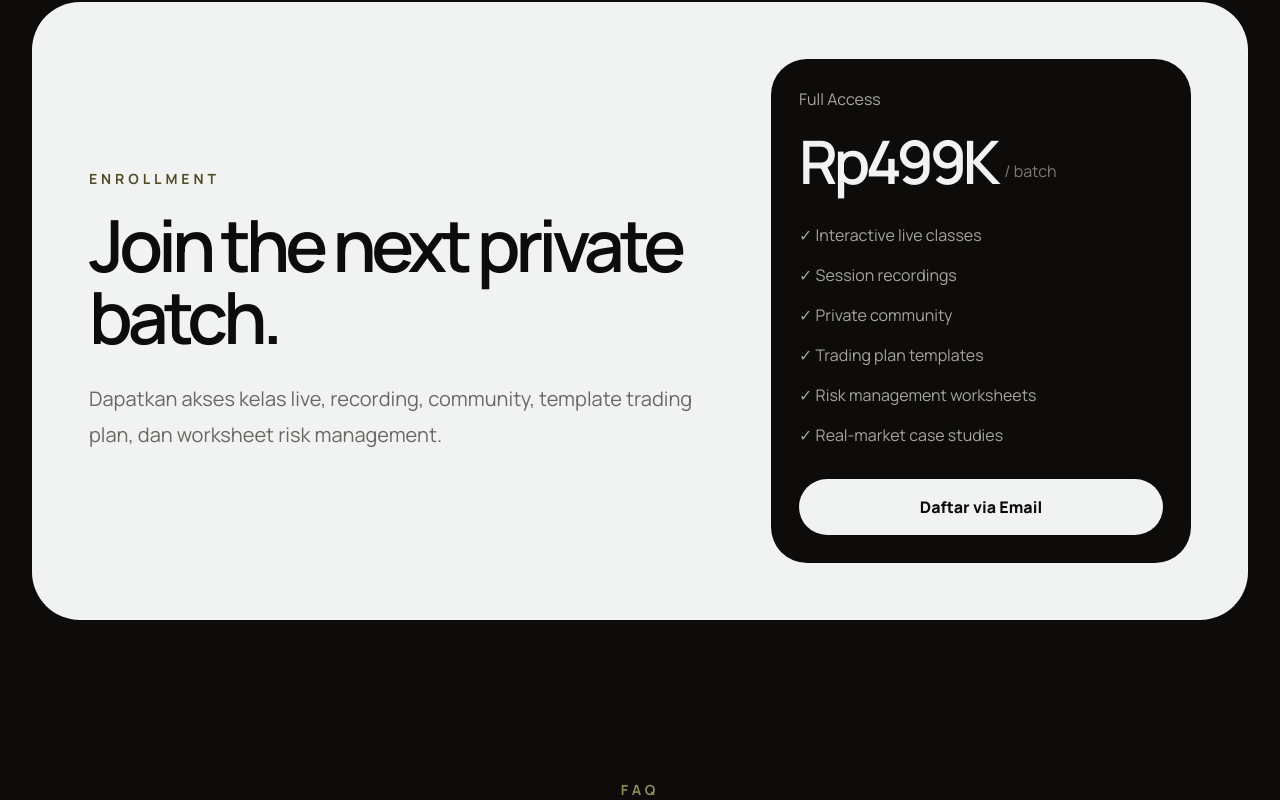
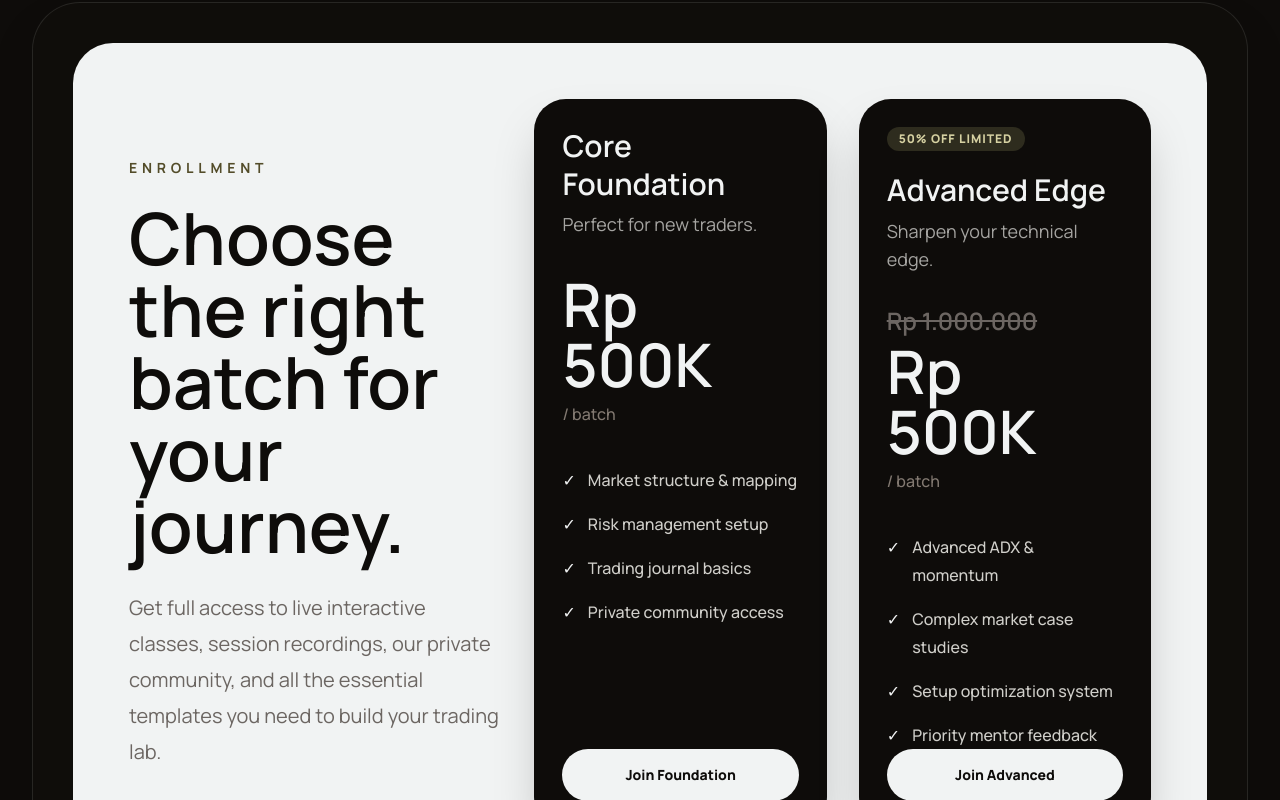
Before and after one commit to Susetyo/class-trade-landing-page, a Next.js app: page / in a window 1280 px wide. Shown: the part 5040-5840 px from the top of the page. Built offline with nearby package versions, Linux system fonts and the light colour scheme.

Commit message:
fix: enrollment section

```diff
--- a/app/components/pricing.tsx
+++ b/app/components/pricing.tsx
@@ -1,35 +1,123 @@
-import { features } from "../data";
-import { SectionHeading } from "./section-heading";
+const plans = [
+  {
+    name: "Core Foundation",
+    description: "Perfect for new traders.",
+    price: "Rp 500K",
+    cta: "Join Foundation",
+    href: "mailto:hello@kafeinmatcha.academy?subject=Join%20Core%20Foundation",
+    features: [
+      "Market structure & mapping",
+      "Risk management setup",
+      "Trading journal basics",
+      "Private community access",
+    ],
+  },
+  {
+    name: "Advanced Edge",
+    description: "Sharpen your technical edge.",
+    price: "Rp 500K",
+    originalPrice: "Rp 1.000.000",
+    badge: "50% OFF LIMITED",
+    cta: "Join Advanced",
+    href: "mailto:hello@kafeinmatcha.academy?subject=Join%20Advanced%20Edge",
+    features: [
+      "Advanced ADX & momentum",
+      "Complex market case studies",
+      "Setup optimization system",
+      "Priority mentor feedback",
+    ],
+  },
+];
 
 export function Pricing() {
   return (
     <section id="pricing" className="relative z-10 px-4 py-20 md:px-8">
-      <div className="mx-auto max-w-7xl rounded-[48px] border border-white/10 bg-[#F1F3F3] p-6 text-[#0E0C0A] md:p-10 lg:p-14">
-        <div className="grid gap-10 lg:grid-cols-[1fr_420px] lg:items-center">
-          <SectionHeading
-            eyebrow="Enrollment"
-            title="Join the next private batch."
-            body="Dapatkan akses kelas live, recording, community, template trading plan, dan worksheet risk management."
-            tone="light"
-          />
+      <div className="mx-auto max-w-7xl overflow-hidden rounded-[48px] border border-white/10 bg-[#0F0D0A] p-5 shadow-2xl md:p-10">
+        <div className="rounded-[40px] bg-[#F1F3F3] p-6 text-[#0E0C0A] md:p-10 lg:p-14">
+          <div className="grid gap-8 lg:grid-cols-[1.15fr_0.9fr_0.9fr] lg:items-stretch">
+            <div className="flex flex-col justify-center">
+              <p className="text-sm font-bold uppercase tracking-[0.34em] text-[#534C29]">
+                Enrollment
+              </p>
+              <h2 className="mt-6 max-w-xl text-5xl font-semibold leading-[0.92] md:text-7xl">
+                Choose the right batch for your journey.
+              </h2>
+              <p className="mt-7 max-w-xl text-xl leading-9 text-[#6C6662]">
+                Get full access to live interactive classes, session recordings,
+                our private community, and all the essential templates you need
+                to build your trading lab.
+              </p>
+            </div>
 
-          <div className="rounded-[36px] bg-[#0E0C0A] p-7 text-[#F1F3F3]">
-            <p className="text-[#A5A4A1]">Full Access</p>
-            <div className="mt-5 flex items-end gap-2">
-              <p className="text-6xl font-semibold tracking-[-0.07em]">Rp499K</p>
-              <p className="pb-2 text-[#827971]">/ batch</p>
-            </div>
-            <ul className="mt-8 space-y-4 text-[#A5A4A1]">
-              {features.map((feature) => (
-                <li key={feature}>✓ {feature}</li>
-              ))}
-            </ul>
-            <a href="mailto:hello@kafeinmatcha.academy" className="mt-8 block rounded-full bg-[#F1F3F3] px-8 py-4 text-center font-extrabold text-[#0E0C0A] transition hover:bg-white">
-              Daftar via Email
-            </a>
+            {plans.map((plan) => (
+              <PlanCard key={plan.name} {...plan} />
+            ))}
           </div>
         </div>
       </div>
     </section>
   );
 }
+
+function PlanCard({
+  name,
+  description,
+  price,
+  originalPrice,
+  badge,
+  cta,
+  href,
+  features,
+}: {
+  name: string;
+  description: string;
+  price: string;
+  originalPrice?: string;
+  badge?: string;
+  cta: string;
+  href: string;
+  features: string[];
+}) {
+  return (
+    <article className="flex min-h-[460px] flex-col rounded-[32px] bg-[#0E0C0A] p-7 text-[#F1F3F3] shadow-2xl">
+      {badge ? (
+        <p className="mb-5 w-fit rounded-full bg-[#8D8C59]/25 px-3 py-1 text-xs font-extrabold uppercase tracking-[0.08em] text-[#D6D1A2]">
+          {badge}
+        </p>
+      ) : null}
+
+      <div>
+        <h3 className="text-3xl font-semibold leading-tight">{name}</h3>
+        <p className="mt-2 text-lg leading-7 text-[#A5A4A1]">{description}</p>
+      </div>
+
+      <div className="mt-8">
+        {originalPrice ? (
+          <p className="text-2xl font-semibold text-[#6C6662] line-through">
+            {originalPrice}
+          </p>
+        ) : null}
+        <div className="mt-1 flex flex-wrap items-end gap-2">
+          <p className="text-6xl font-semibold leading-none">{price}</p>
+          <p className="pb-2 text-base font-medium text-[#827971]">/ batch</p>
+        </div>
+      </div>
+
+      <ul className="mt-8 space-y-4 text-base font-medium leading-7 text-[#D0CFCA]">
+        {features.map((feature) => (
+          <li key={feature} className="flex gap-3">
+            <span className="text-[#F1F3F3]">✓</span>
+            <span>{feature}</span>
+          </li>
+        ))}
+      </ul>
+
+      <a
+        href={href}
+        className="mt-auto block rounded-full bg-[#F1F3F3] px-6 py-4 text-center text-sm font-extrabold text-[#0E0C0A] transition hover:bg-white"
+      >
+        {cta}
+      </a>
+    </article>
+  );
+}
```
